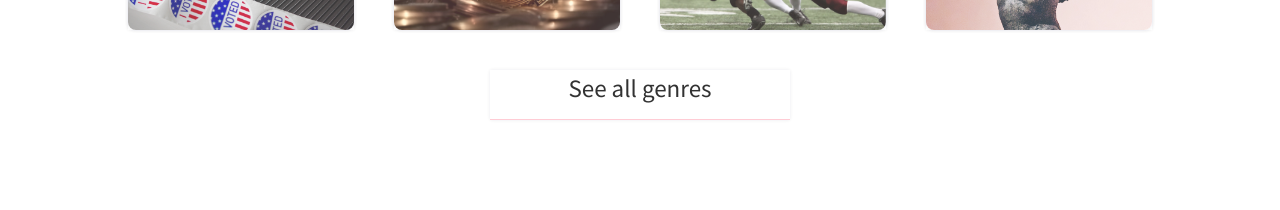
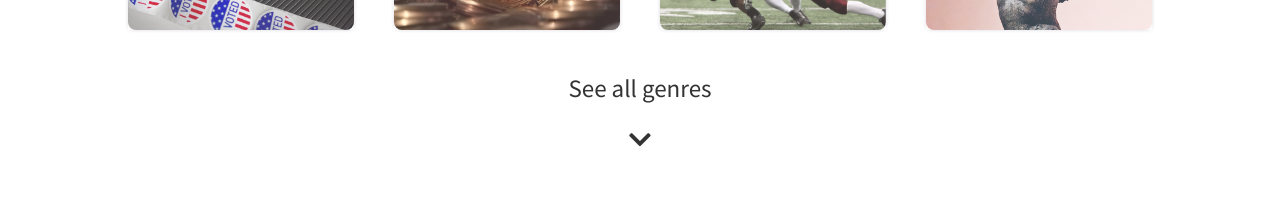
Before and after one commit to Jabser/Podify, a React (Create React App) app: page /genres in a window 1280 px wide. Shown: the part 508-718 px from the top of the page. Built offline with nearby package versions, Linux system fonts and the light colour scheme.

Commit message:
Genres - Code refactoring + new animation

```diff
--- a/src/sass/genres.scss
+++ b/src/sass/genres.scss
@@ -1,3 +1,4 @@
+.genres {
   .genrebox {
     width: 80%;
     display: grid;
@@ -19,7 +20,6 @@
         opacity: 1;
         img {
           box-shadow: 0 0 20px rgba(3, 27, 78, 0.3);
-
         }
       }
 
@@ -42,7 +42,6 @@
           font-size: 40px;
           text-align: center;
           color: rgb(255, 255, 255);
-
         }
       }
     }
@@ -55,8 +54,33 @@
       margin: 0 auto;
       font-size: 25px;
       text-align: center;
-    border-bottom: 1px solid pink;
       color: #000;
       text-decoration: none;
+      box-shadow: none;
+
+      .arrow {
+        text-align: center;
+        margin: 5% 0;
+        display: block;
+      }
+
+      .bounce {
+        -moz-animation: bounce 2s infinite;
+        -webkit-animation: bounce 2s infinite;
+        animation: bounce 2s infinite;
+      }
+
+      @keyframes bounce {
+        0%, 20%, 50%, 80%, 100% {
+          transform: translateY(0);
+        }
+        40% {
+          transform: translateY(-8px);
+        }
+        60% {
+          transform: translateY(-5px);
         }
       }
+    }
+  }
+}
--- a/src/views/Genres.js
+++ b/src/views/Genres.js
@@ -81,7 +81,7 @@ class Genres extends Component {
                 </div>
               </Link>
             </div>
-            <Link to="/" className="genrelink">See all genres</Link>
+            <Link to="/" className="genrelink">See all genres<span className="arrow bounce"><i class="bounce fas fa-chevron-down fa-fw"></i></span></Link>
           </div>
 
         </div>
```
Lines whose indentation alone changed are shown as unchanged.
